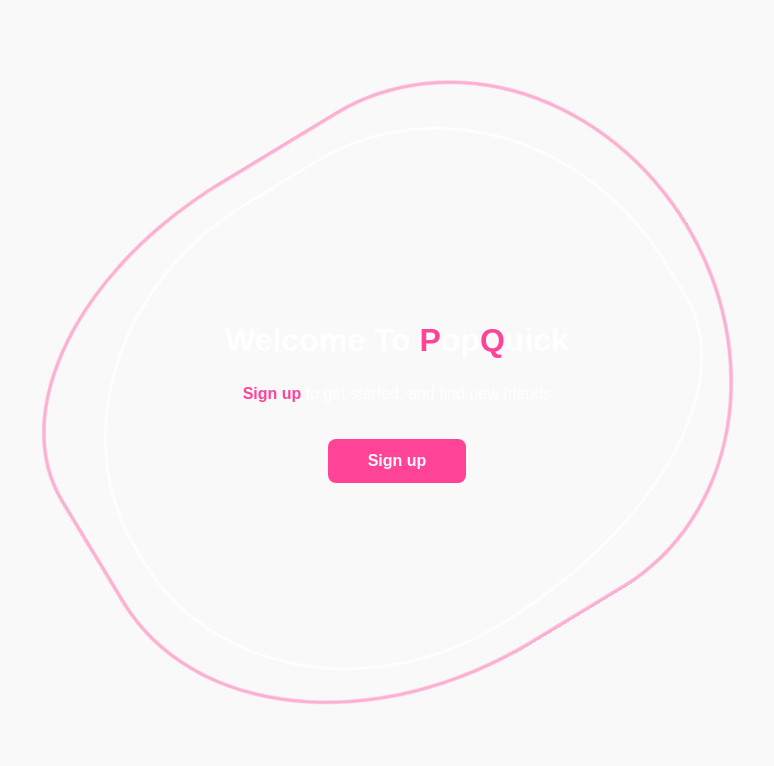
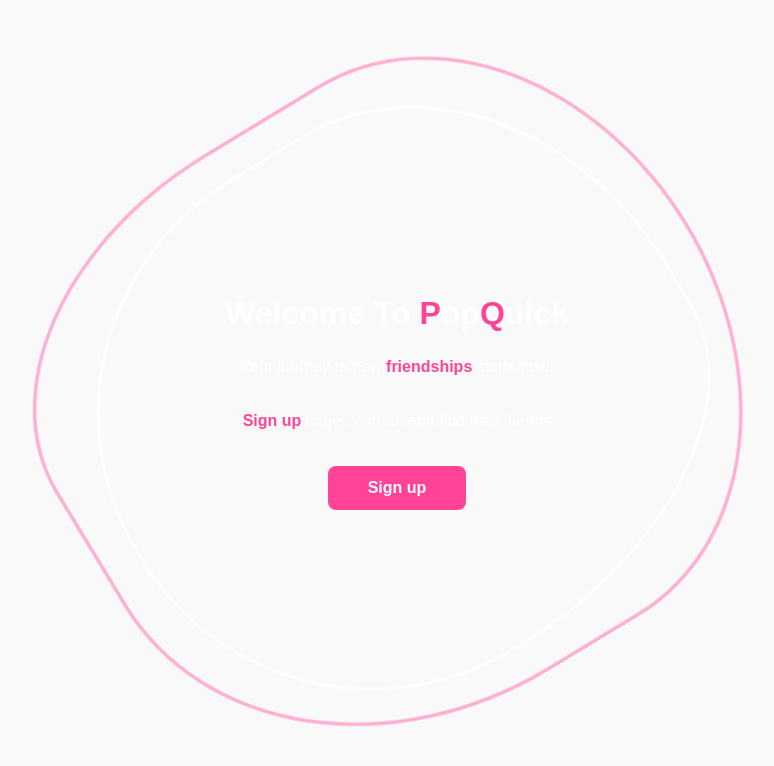
Before and after one commit to MonkyMars/PopQuick, a Next.js app in the folder apps/web/: page /welcome in a window 1280 px wide. Shown: the top 766 px of the page, without its empty margins (243-1017 px from the left). Built offline with nearby package versions, Linux system fonts and the light colour scheme.

Commit message:
added tag line

```diff
--- a/apps/web/src/app/welcome/page.tsx
+++ b/apps/web/src/app/welcome/page.tsx
@@ -11,6 +11,7 @@ const Welcome: NextPage = () => {
         <BlobBorder>
           <header className="Header">
             <h1>Welcome To <strong>P</strong>op<strong>Q</strong>uick</h1>
+            <p>Your journey to new <strong>friendships</strong> starts now.</p>
             <p><strong>Sign up</strong> to get started, and find new friends</p>
             <Link href={'/signup'}><button>Sign up</button></Link>
           </header>
--- a/apps/web/src/app/welcome/welcome.scss
+++ b/apps/web/src/app/welcome/welcome.scss
@@ -14,7 +14,6 @@ $green: #38eb38;
   flex-direction: column;
   justify-content: center;
   overflow: hidden;
-  font-size: 2em;
   .Header {
     display: flex;
     align-items: center;
@@ -22,9 +21,10 @@ $green: #38eb38;
     justify-content: center;
 		padding: 0;
 		margin: 0;
+    font-size: 2em;
     & strong{
       font-weight: 600;
-      color: darken($pink, 10%);
+      color: darken($pink,10%);
     }
 		a{
 			width: 100%;
```
